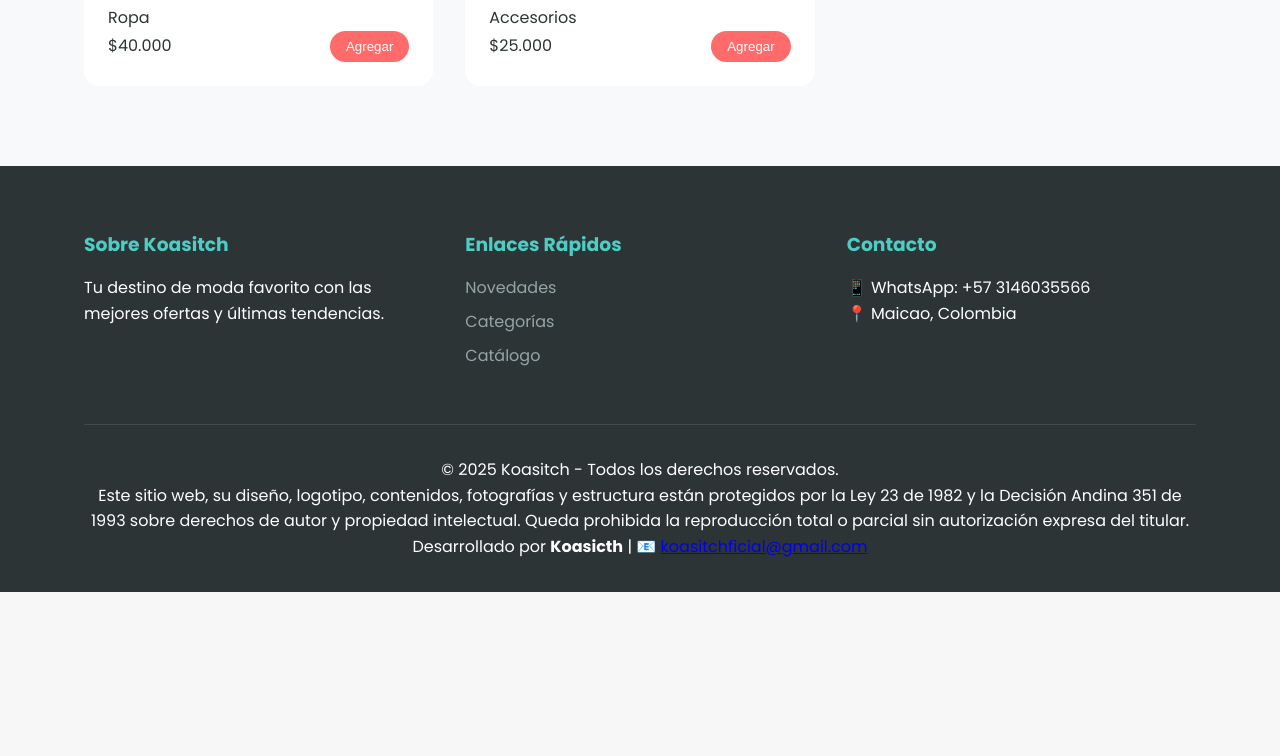
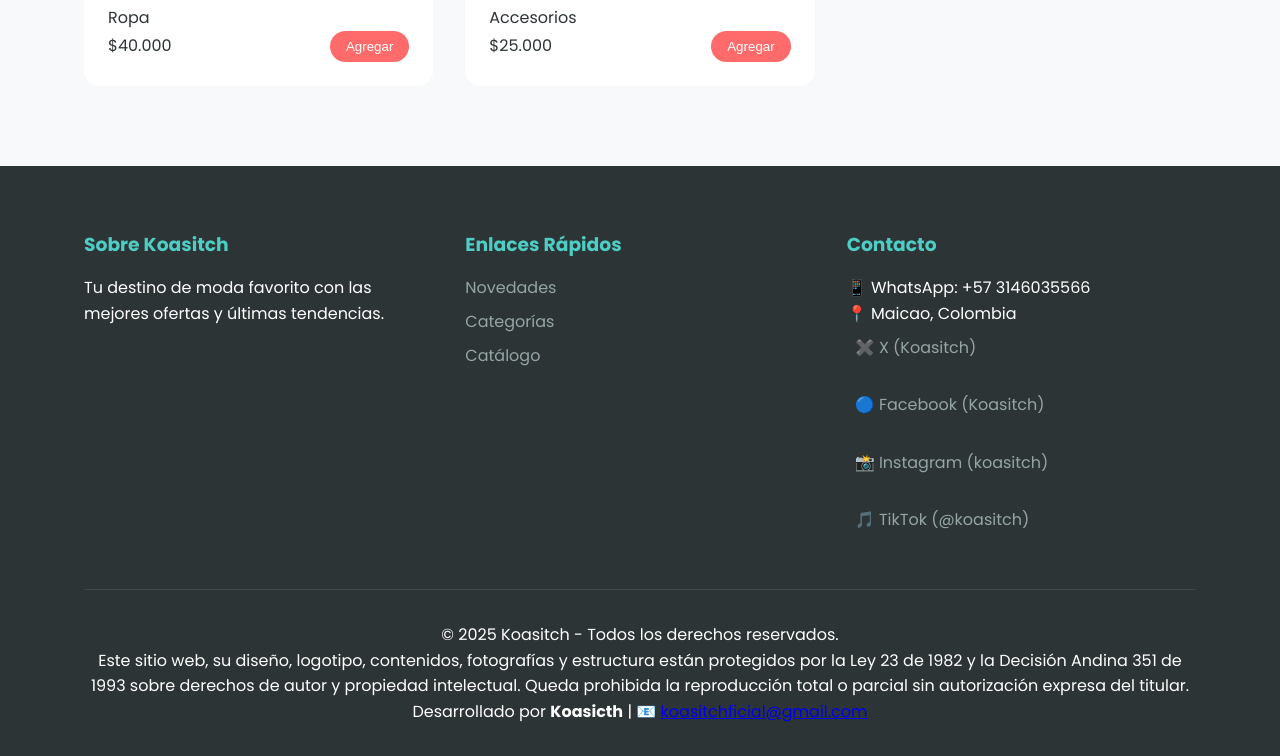
Before and after one commit to Pushaina2/koasitch, a plain HTML site: page index.html in a window 1280 px wide. Shown: the part 1475-2231 px from the top of the page. Before the commit the page ends 2067 px from the top, so only its background shows below. Drawn offline with Linux system fonts and the light colour scheme.

Commit message:
Agregar enlaces a redes sociales (X, Facebook, Instagram, TikTok) y actualizar README

```diff
--- a/index.html
+++ b/index.html
@@ -134,6 +134,13 @@
           <h3>Contacto</h3>
           <p>📱 WhatsApp: +57 3146035566 </p>
           <p>📍 Maicao, Colombia</p>
+          <!-- Enlaces a redes sociales -->
+          <div class="social-links">
+            <a href="https://x.com/Koasitch" target="_blank" rel="noopener">✖️ X (Koasitch)</a>
+            <a href="https://www.facebook.com/Koasitch" target="_blank" rel="noopener">🔵 Facebook (Koasitch)</a>
+            <a href="https://www.instagram.com/koasitch" target="_blank" rel="noopener">📸 Instagram (koasitch)</a>
+            <a href="https://www.tiktok.com/@koasitch" target="_blank" rel="noopener">🎵 TikTok (@koasitch)</a>
+          </div>
         </div>
       </div>
 
```
Also changed, not shown: 1 other file.
